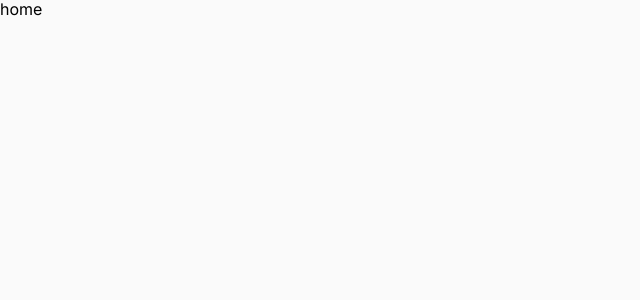
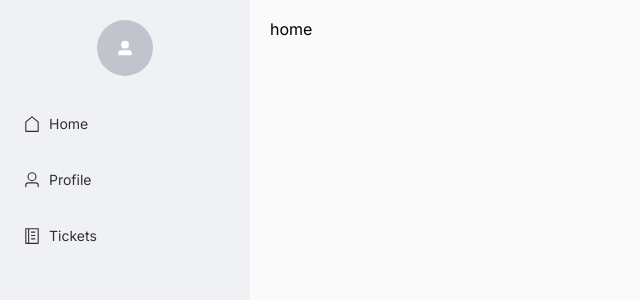
Before and after one commit to MamatovUmar/perconal-account, a Nuxt app: page / in a window 1280 px wide. Shown: the top 300 px of the page, without its empty margins (0-640 px from the left). Built offline with nearby package versions, Linux system fonts and the light colour scheme.

Commit message:
feat: layouts and sidebar

```diff
--- /dev/null
+++ b/components/SideBar.vue
@@ -0,0 +1,48 @@
+<script setup lang="ts">
+import { Back, House, Memo, User, UserFilled } from '@element-plus/icons-vue';
+</script>
+
+<template>
+  <el-aside width="250px" class="sidebar">
+    <div class="sidebar__profile">
+      <el-avatar size="large" :icon="UserFilled" />
+    </div>
+
+    <el-menu
+      background-color="transparent"
+      router
+      class="sidebar__menu"
+    >
+      <el-menu-item index="/">
+        <el-icon><House /></el-icon>
+        <template #title>Home</template>
+      </el-menu-item>
+
+      <el-menu-item index="/profile">
+        <el-icon><User /></el-icon>
+        <template #title>Profile</template>
+      </el-menu-item>
+
+      <el-menu-item index="/tickets">
+        <el-icon><Memo /></el-icon>
+        <template #title>Tickets</template>
+      </el-menu-item>
+    </el-menu>
+  </el-aside>
+</template>
+
+<style scoped lang="scss">
+.sidebar {
+  background: #F0F1F4;
+  &__menu {
+    border-right: none;
+  }
+  &__profile {
+    padding: 20px;
+    display: flex;
+    flex-direction: column;
+    justify-content: center;
+    align-items: center;
+  }
+}
+</style>
--- /dev/null
+++ b/layouts/auth.vue
@@ -0,0 +1,13 @@
+<script setup lang="ts">
+
+</script>
+
+<template>
+  <div>
+    <slot/>
+  </div>
+</template>
+
+<style scoped>
+
+</style>
--- /dev/null
+++ b/layouts/default.vue
@@ -0,0 +1,19 @@
+<script setup lang="ts">
+
+import SideBar from '~/components/SideBar.vue';
+</script>
+
+<template>
+  <el-container class="main">
+    <SideBar />
+    <el-main>
+      <slot />
+    </el-main>
+  </el-container>
+</template>
+
+<style lang="scss" scoped>
+.main {
+  height: 100dvh;
+}
+</style>
```
